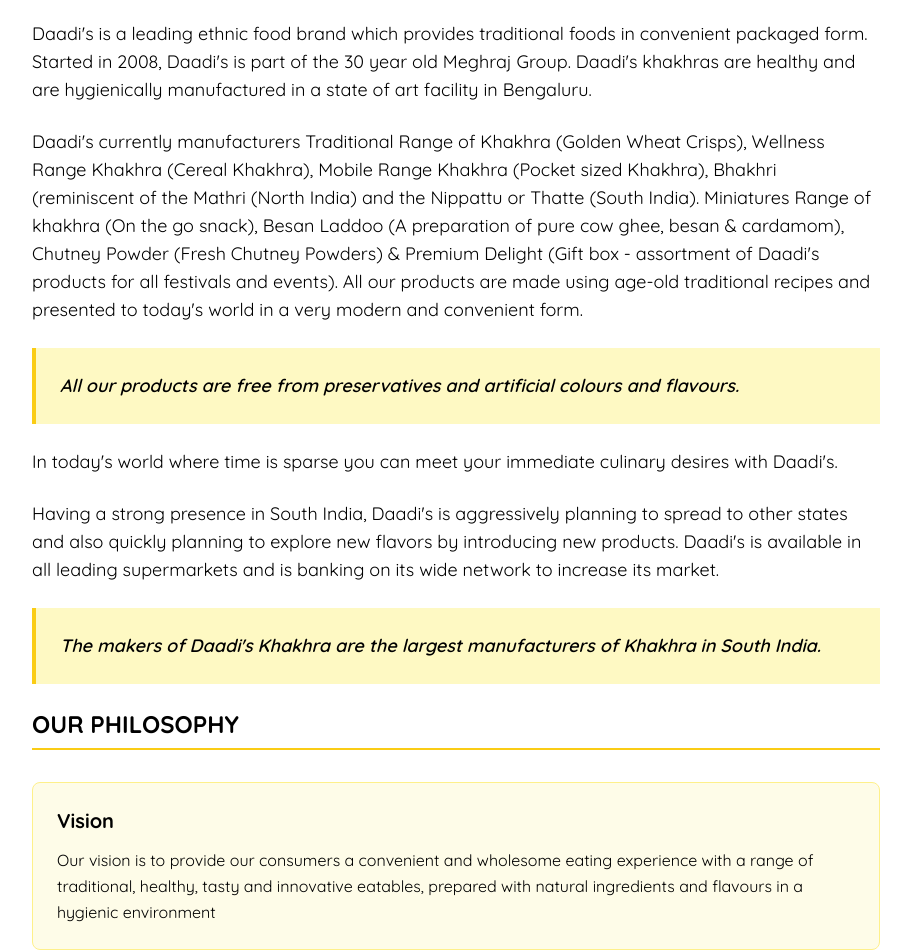
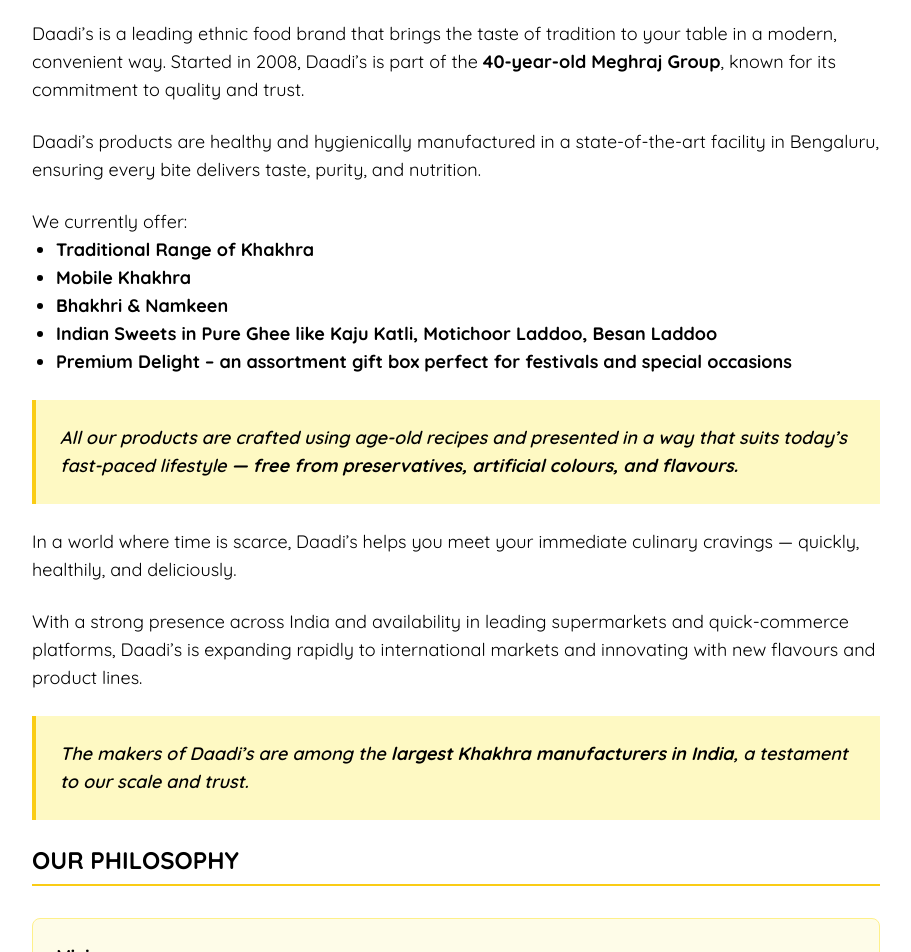
Before and after one commit to Arohance-KV/Daadis_Frontend_25, a React (Vite) app: page /about-us in a window 1280 px wide. Shown: the part 180-1132 px from the top of the page, without its empty margins (184-1095 px from the left). Built offline with nearby package versions, Linux system fonts and the light colour scheme; no server answers; a web font is replaced by a local one.

Commit message:
About us updated

```diff
--- a/src/components/home/AboutUs.tsx
+++ b/src/components/home/AboutUs.tsx
@@ -196,32 +196,40 @@
         {/* Main Content */}
         <div className="space-y-6 text-black leading-relaxed">
           <p className="text-lg">
-            Daadi's is a leading ethnic food brand which provides traditional foods in convenient packaged form. Started in 2008, Daadi's is part of the 30 year old Meghraj Group. Daadi's khakhras are healthy and are hygienically manufactured in a state of art facility in Bengaluru.
+            Daadi’s is a leading ethnic food brand that brings the taste of tradition to your table in a modern, convenient way. Started in 2008, Daadi’s is part of the <b>40-year-old Meghraj Group</b>, known for its commitment to quality and trust.
+          </p>
+          <p className="text-lg">
+            Daadi’s products are healthy and hygienically manufactured in a state-of-the-art facility in Bengaluru, ensuring every bite delivers taste, purity, and nutrition.
           </p>
 
-          <p className="text-lg">
-            Daadi's currently manufacturers Traditional Range of Khakhra (Golden Wheat Crisps), Wellness Range Khakhra (Cereal Khakhra), Mobile Range Khakhra (Pocket sized Khakhra), Bhakhri (reminiscent of the Mathri (North India) and the Nippattu or Thatte (South India). Miniatures Range of khakhra (On the go snack), Besan Laddoo (A preparation of pure cow ghee, besan & cardamom), Chutney Powder (Fresh Chutney Powders) & Premium Delight (Gift box - assortment of Daadi's products for all festivals and events). All our products are made using age-old traditional recipes and presented to today's world in a very modern and convenient form.
+          <p className="text-lg">We currently offer:
+          <ul className="text-lg font-bold list-disc pl-6">
+            <li>Traditional Range of Khakhra</li>
+            <li>Mobile Khakhra</li>
+            <li>Bhakhri & Namkeen</li>
+            <li>Indian Sweets in Pure Ghee like Kaju Katli, Motichoor Laddoo, Besan Laddoo</li>
+            <li>Premium Delight – an assortment gift box perfect for festivals and special occasions</li>
+          </ul>
           </p>
-
           {/* Highlighted Quote 1 */}
           <blockquote className="bg-yellow-100 border-l-4 border-yellow-400 p-6 my-8">
             <p className="text-lg font-semibold text-black italic">
-              All our products are free from preservatives and artificial colours and flavours.
+              All our products are crafted using age-old recipes and presented in a way that suits today’s fast-paced lifestyle <b>— free from preservatives, artificial colours, and flavours.</b>
             </p>
           </blockquote>
 
           <p className="text-lg">
-            In today's world where time is sparse you can meet your immediate culinary desires with Daadi's.
+            In a world where time is scarce, Daadi’s helps you meet your immediate culinary cravings — quickly, healthily, and deliciously.
           </p>
 
           <p className="text-lg">
-            Having a strong presence in South India, Daadi's is aggressively planning to spread to other states and also quickly planning to explore new flavors by introducing new products. Daadi's is available in all leading supermarkets and is banking on its wide network to increase its market.
+            With a strong presence across India and availability in leading supermarkets and quick-commerce platforms, Daadi’s is expanding rapidly to international markets and innovating with new flavours and product lines.
           </p>
 
           {/* Highlighted Quote 2 */}
           <blockquote className="bg-yellow-100 border-l-4 border-yellow-400 p-6 my-8">
             <p className="text-lg font-semibold text-black italic">
-              The makers of Daadi's Khakhra are the largest manufacturers of Khakhra in South India.
+              The makers of Daadi’s are among the <b>largest Khakhra manufacturers in India</b>, a testament to our scale and trust.
             </p>
           </blockquote>
 
@@ -236,7 +244,7 @@
               <div className="bg-yellow-50 p-6 rounded-lg border border-yellow-200">
                 <h3 className="text-xl font-bold text-black mb-3">Vision</h3>
                 <p className="text-black">
-                  Our vision is to provide our consumers a convenient and wholesome eating experience with a range of traditional, healthy, tasty and innovative eatables, prepared with natural ingredients and flavours in a hygienic environment
+                  To provide consumers a convenient and wholesome eating experience with a range of traditional, healthy, tasty, and innovative eatables, prepared with natural ingredients and flavours in a hygienic environment.
                 </p>
               </div>
 
@@ -252,7 +260,7 @@
               <div className="bg-yellow-50 p-6 rounded-lg border border-yellow-200">
                 <h3 className="text-xl font-bold text-black mb-3">Values</h3>
                 <p className="text-black">
-                  We value integrity, respect for stakeholders, creativity and innovation.
+                  We value <b>integrity, respect for stakeholders</b>, and encourage <b> creativity and innovation</b> in everything we do.
                 </p>
               </div>
             </div>
```
